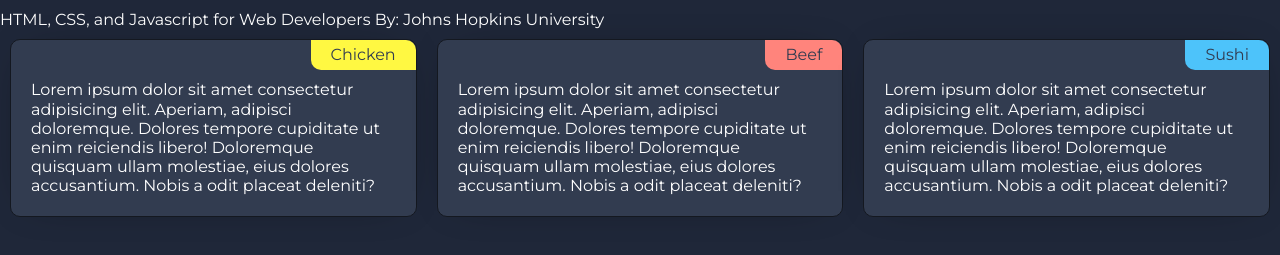
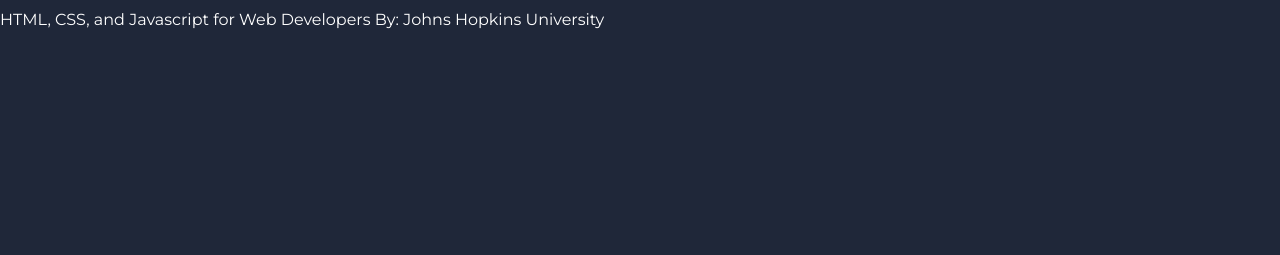
Before and after one commit to HabedyOmid/HTML-CSS-JavaScript-for-Web-Developers-Johns-Hopkins-University, a plain HTML site: page index.html in a window 1280 px wide. Shown: the part 89-344 px from the top of the page. Drawn offline with Linux system fonts and the light colour scheme.

Commit message:
paret index.html added

```diff
--- a/index.html
+++ b/index.html
@@ -19,39 +19,6 @@
 				HTML, CSS, and Javascript for Web Developers By: Johns Hopkins
 				University
 			</p>
-
-			<div class="row">
-				<div class="col-lg-4 col-md-6">
-					<div class="box bg-dark">
-						<div class="box__badge bg-yellow">Chicken</div>
-						Lorem ipsum dolor sit amet consectetur adipisicing elit.
-						Aperiam, adipisci doloremque. Dolores tempore cupiditate
-						ut enim reiciendis libero! Doloremque quisquam ullam
-						molestiae, eius dolores accusantium. Nobis a odit
-						placeat deleniti?
-					</div>
-				</div>
-				<div class="col-lg-4 col-md-6">
-					<div class="box bg-dark">
-						<span class="box__badge bg-red">Beef</span>
-						Lorem ipsum dolor sit amet consectetur adipisicing elit.
-						Aperiam, adipisci doloremque. Dolores tempore cupiditate
-						ut enim reiciendis libero! Doloremque quisquam ullam
-						molestiae, eius dolores accusantium. Nobis a odit
-						placeat deleniti?
-					</div>
-				</div>
-				<div class="col-lg-4 col-md-12">
-					<div class="box bg-dark">
-						<div class="box__badge bg-blue">Sushi</div>
-						Lorem ipsum dolor sit amet consectetur adipisicing elit.
-						Aperiam, adipisci doloremque. Dolores tempore cupiditate
-						ut enim reiciendis libero! Doloremque quisquam ullam
-						molestiae, eius dolores accusantium. Nobis a odit
-						placeat deleniti?
-					</div>
-				</div>
-			</div>
 		</section>
 	</body>
 </html>
```
